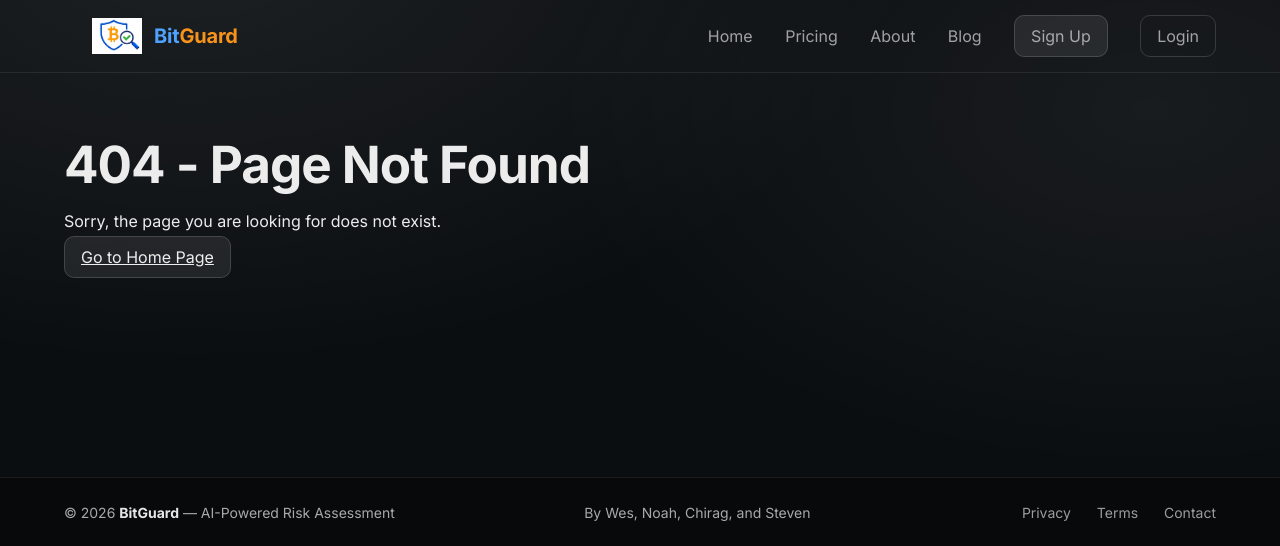
After one commit to thesteau/bitguard, a FastAPI app: template frontend/templates/error/404.html in a window 1280 px wide. The commit adds this page. Shown: the top 546 px of the page. Run offline with FastAPI, Linux system fonts and the light colour scheme; the template is opened without the code that fills it, so the values that code supplies are empty; parts of the project's set-up code (start-up, migrations or seed data) failed here and were passed over.

Commit message:
Add error handling and page navigation basics

```diff
--- a/frontend/app/main.py
+++ b/frontend/app/main.py
@@ -33,3 +33,26 @@ def blog(request: Request):
         "blog.html",
         {"request": request, "data": data}
     )
+
+@app.get("/about", response_class=HTMLResponse)
+def about(request: Request, response: HTMLResponse):
+    return templates.TemplateResponse(
+        "about.html",
+        {"request": request}
+    )
+
+@app.exception_handler(404)
+def not_found(request: Request, exc):
+    return templates.TemplateResponse(
+        "error/404.html",
+        {"request": request},
+        status_code=404
+    )
+
+@app.exception_handler(500)
+def internal_error(request: Request, exc):
+    return templates.TemplateResponse(
+        "error/500.html",
+        {"request": request},
+        status_code=500
+    )
--- /dev/null
+++ b/frontend/static/js/errors.js
@@ -0,0 +1,4 @@
+// Redirect to home page after 10 seconds
+setTimeout(() => {
+    window.location.href = '/';
+}, 10000);
--- /dev/null
+++ b/frontend/templates/error/404.html
@@ -0,0 +1,15 @@
+{% extends "base.html" %}
+
+{% block title %}404 - Page Not Found{% endblock %}
+
+{% block content %}
+  <div class="error-page">
+    <h1>404 - Page Not Found</h1>
+    <p>Sorry, the page you are looking for does not exist.</p>
+    <a href="/" class="btn primary">Go to Home Page</a>
+  </div>
+{% endblock %}
+
+{% block scripts %}
+<script src="/static/js/errors.js"></script>
+{% endblock %}
--- a/frontend/templates/partials/header.html
+++ b/frontend/templates/partials/header.html
@@ -1,16 +1,18 @@
 <header>
   <div class="nav">
     <div class="brand">
-      <img src="/static/img/bitguard.png" alt="BitGuard logo" class="logo-img">
+      <a href="/"><img src="/static/img/bitguard.png" alt="BitGuard logo" class="logo-img">
+      </a>
       <span class="brand-text">
         <span class="bit">Bit</span><span class="guard">Guard</span>
       </span>
     </div>
 
     <nav>
+      <a href="/">Home</a>
       <a href="#">Pricing</a>
-      <a href="#">About</a>
-      <a href="#">Blog</a>
+      <a href="/about">About</a>
+      <a href="/blog">Blog</a>
       <a href="#" class="btn primary">Sign Up</a>
       <a href="#" class="btn">Login</a>
     </nav>
```
Also changed, not shown: frontend/templates/error/500.html (added, +15 -0 lines).
